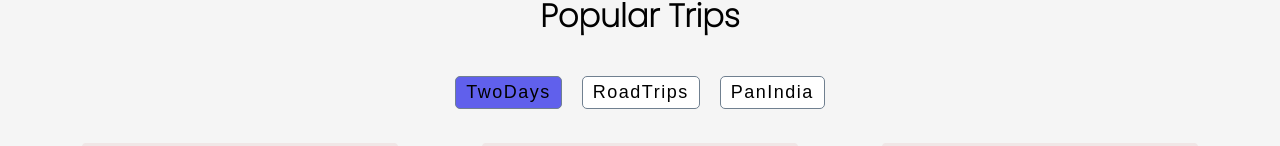
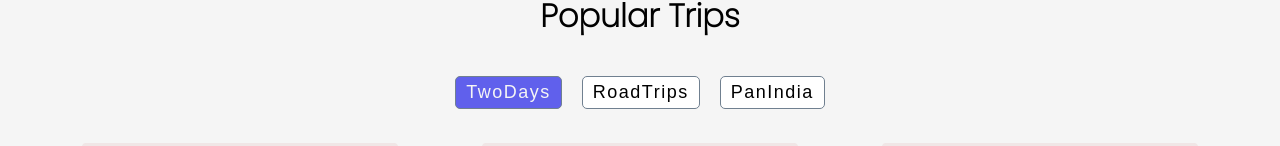
Before and after one commit to Team-Asyncc/indian-tourism-landing-page, a React (Create React App) app: page / in a window 1280 px wide. In both pictures the pointer is over the element "TwoDays". Shown: the part 2932-3078 px from the top of the page. Built offline with nearby package versions, Linux system fonts and the light colour scheme.

Commit message:
Fixed Some Bugs Again

```diff
--- a/src/Components/PopularTrips/PopularTrips.jsx
+++ b/src/Components/PopularTrips/PopularTrips.jsx
@@ -1,5 +1,5 @@
 import React, { useState } from 'react';
-import './PopularTrips.css';
+import './PopularTrips.scss';
 import delhi from './TripImages/Delhi.jpeg';
 import hyderabad from './TripImages/Hyderabad.jpeg';
 import chennai from './TripImages/chennai.jpeg';
--- a/src/Components/PopularTrips/PopularTrips.css
+++ b/src/Components/PopularTrips/PopularTrips.scss
@@ -59,6 +59,7 @@ button {
 .btn-children :hover {
   background-color: rgba(81, 81, 236, 0.904);
   cursor: pointer;
+  color: whitesmoke;
 }
 
 .list > h3 {
```
